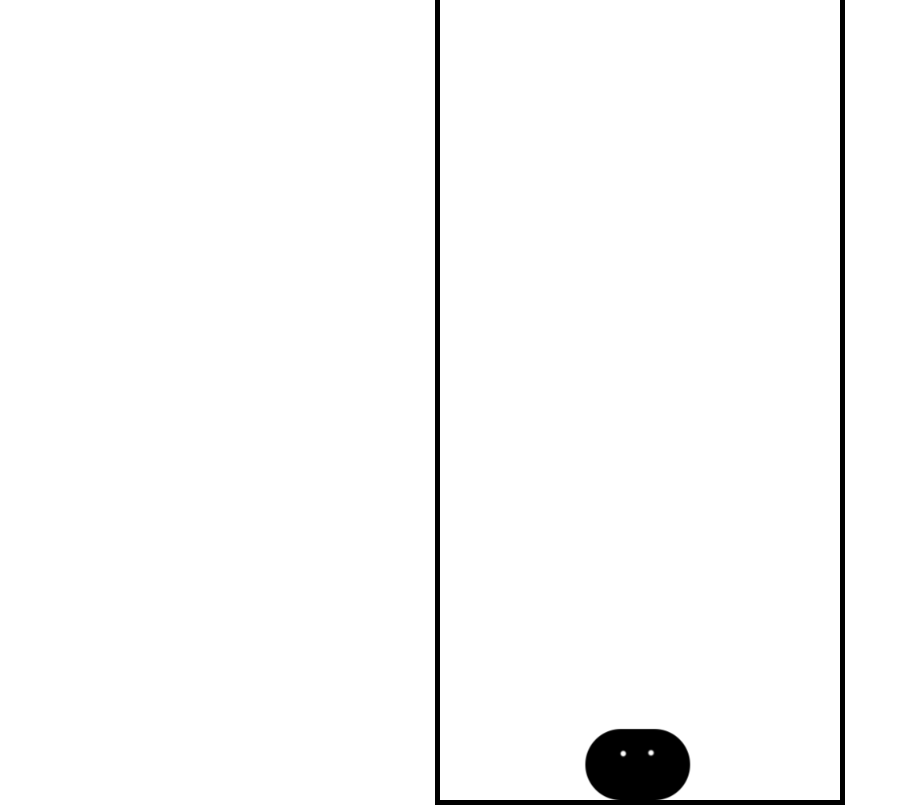
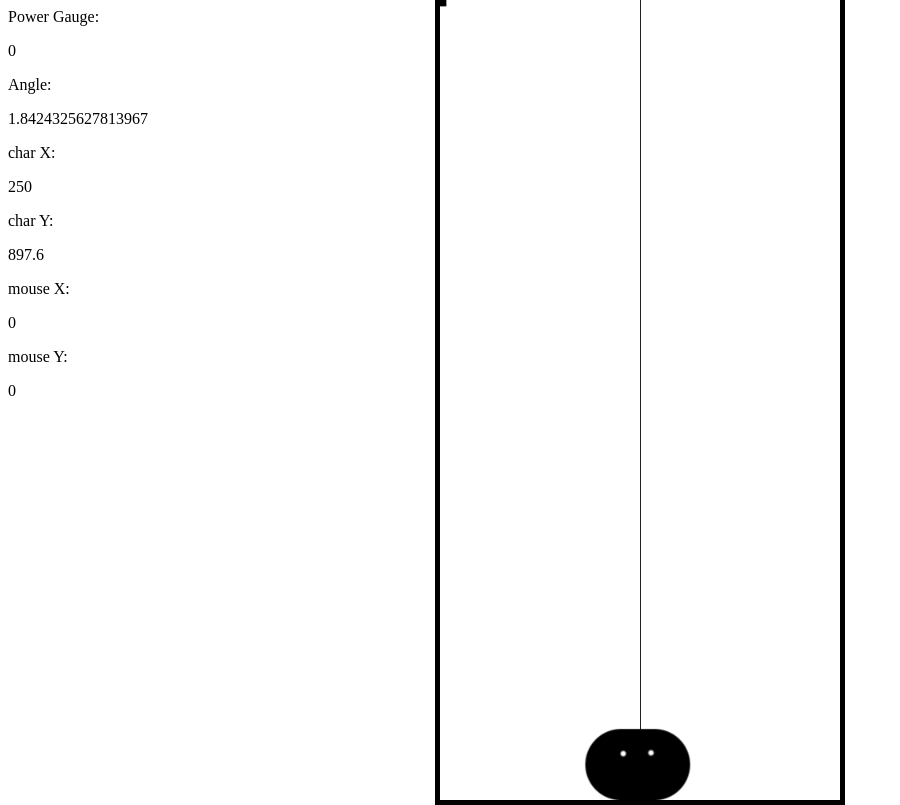
Before and after one commit to dmsadjt/slime-adventures, a plain HTML site: page index.html in a window 1280 px wide. Shown: the whole page, without its empty margins (0-900 px from the left). Drawn offline with Linux system fonts and the light colour scheme.

Commit message:
update sistem lompat
bikin sistem menghitung angle berdasarkan mouse

```diff
--- a/index.html
+++ b/index.html
@@ -8,9 +8,16 @@
     <title>Slime Adventures</title>
 </head>
 <body>
+    <div>
+        Power Gauge: <p id="powergauge"></p>
+        Angle: <p id="angle"></p>
+        char X: <p id="charx"></p>
+        char Y: <p id="chary"></p>
+        mouse X: <p id="mousex"></p>
+        mouse Y: <p id="mousey"></p>
+    </div>
+
     <canvas id="play-area"></canvas>
-
-    <img id='char' src="assets/char.png" alt="">
 
     <script type="module" src="/js/script.js"></script>
 </body>
--- a/js/input.js
+++ b/js/input.js
@@ -1,7 +1,10 @@
 export class InputHandler{
-    constructor(){
+    constructor(canvasRect, canvasScale){
         this.mousedown = false;
-        this.mousex = 0;
+        this.mousePos = {
+            x: 0,
+            y: 0
+        }
         window.addEventListener('mousedown', e => {
             this.mousedown = true;
         });
@@ -9,7 +12,10 @@ export class InputHandler{
             this.mousedown = false;
         });
         window.addEventListener('mousemove', e => {
-            this.mousex = e.clientX;
+            this.mousePos.x = (e.clientX - canvasRect.left) * canvasScale.x;
+            this.mousePos.y = (e.clientY - canvasRect.top) * canvasScale.y;
+            // this.mousePos.x = e.clientX
+            // this.mousePos.y = e.clientY
         });
     }
 }
--- a/js/player.js
+++ b/js/player.js
@@ -7,32 +7,50 @@ export class Player {
         this.height = this.spriteHeight;
         this.x = (this.game.width - this.spriteWidth)/2;
         this.y = this.game.height - this.spriteHeight;
+        // this.charx = this.x + this.width/2;
+        // this.chary = this.y + this.height/2;
         this.image = new Image();
         this.image.src = '../assets/char.png';
 
-        this.powery = 0; // power to jump (y axis)
-        this.powerx = 0;
-        this.strength = 5; // how much power increase per frame
+        this.power = 0; // power to jump (y axis)
+        this.strength = 1; // how much power increase per frame
         this.maxpower = 50; // maximum power can be
         this.vy = 0; // vertical velocity of character
-        this.vx = 0;
+        this.vx = 0; // horizontal velocity of character
         this.weight = 1.5; // gravity acceleration = 1, gravity force = 1 * weight
-        this.anglerad = 0;
-        this.groundFriction = 0.5;
+        this.anglerad = 45 * Math.PI / 180; // to which angle character will launch
+        this.groundFriction = 0.5; // what makes horizontal velocity stop
+
+        this.mousex = 0;
+        this.mousey = 0;
     }
-    update(press, mousex, canvasx){
+    update(press, mousePos){
         if(this.onGround()){
             if(press){
-                this.powery = Math.min(this.maxpower, this.powery+this.strength); // charge up power to jump
-                this.anglerad = Math.random() * Math.PI;
+                this.vx = 0;
+                this.vy = 0;
+                this.power = Math.min(this.maxpower, this.power+this.strength); // charge up power to jump
+
             } else {
-                this.vy = -this.powery * Math.sin(this.anglerad);
-                this.vx = this.powery * Math.cos(this.anglerad);
-                this.powery = 0; // reset charged power
-                this.anglerad = 0;
+                // sistem sudut pake jump king, cuman berdasarkan arah aja kanan-kiri-atas
+                // let dotprod = this.dotproduct(this.x + this.width/2 + 1, this.y + this.height/2, this.mousex, this.mousey);
+                // if(dotprod > -this.width/2 && dotprod < this.width/2){
+                //     this.anglerad = 2 * 45 * Math.PI / 180;;
+                // } else if(dotprod-this.width/2 < 0){
+                //     this.anglerad = 3 * 45 * Math.PI / 180;
+                // } else {
+                //     this.anglerad = 45 * Math.PI / 180;
+                // }
+
+                // sistem angle berdasarkan posisi mouse, character akan loncat ke arah mouse
+                this.anglerad = this.getangle(this.x + this.width/2 + 1, this.y + this.height/2, this.mousex, this.mousey);
+
+                this.vy = -this.power * Math.sin(this.anglerad);
+                this.vx = this.power * Math.cos(this.anglerad);
+                this.power = 0; // reset charged power
             }
         }
-        // console.log(Math.cos(this.anglerad));
+
 
         this.x += this.vx;
         this.y += this.vy;
@@ -48,54 +66,24 @@ export class Player {
             this.vy += this.weight; // vt = vo + gt
         } else {
             this.vy = 0; // when hit the ground, vertical velocity is 0
-            this.vx = Math.max(0, this.vx-this.groundFriction); // not working ?
+            // this.vx = Math.max(0, this.vx-this.groundFriction); // not working ?
         }
         if(this.y > this.game.height - this.height) this.y = this.game.height - this.height; // corrector ground if fps is not good
 
-
-        // // horizontal movement
-        // if(this.onGround()){
-        //     if(press){
-        //         this.powerx = 10; // charge up power to jump
-        //     } else {
-        //         if(this.isHitWallL() || this.isHitWallR()){
-        //             this.vx = -this.powerx;
-        //         } else {
-        //             this.vx = this.powerx;
-        //         }
-        //         this.powerx = 0; // reset charged power
-        //     }
-        // }
-        // this.x += this.vx;
-
-        // if(this.isHitWallL()){
-        //     this.vx = -this.vx;
-        // }
-        // if(this.isHitWallR()){
-        //     this.vx = -this.vx;
-        // }
-
-        // // vertical movement
-        // if(this.onGround()){
-        //     if(press){
-        //         this.powery = Math.min(this.maxpower, this.powery+this.strength); // charge up power to jump
-        //     } else {
-        //         this.vy = -this.powery; // changing power into vertical velocity (upward velocity is minus)
-        //         this.powery = 0; // reset charged power
-        //     }
-        // }
-        // this.y += this.vy; // change position based on velocity
-        // if(!this.onGround()){
-        //     this.vy += this.weight; // vt = vo + gt
-        // } else {
-        //     this.vy = 0; // when hit the ground, vertical velocity is 0
-        // }
-        // if(this.y > this.game.height - this.height) this.y = this.game.height - this.height; // corrector ground if fps is not good
-
+        this.mousex = mousePos.x;
+        this.mousey = mousePos.y;
+        document.getElementById("powergauge").innerHTML = this.power;
+        document.getElementById("angle").innerHTML = this.anglerad;
+        document.getElementById("charx").innerHTML = this.x + this.width/2;
+        document.getElementById("chary").innerHTML = this.y + this.height/2;
+        document.getElementById("mousex").innerHTML = this.mousex;
+        document.getElementById("mousey").innerHTML = this.mousey;
     }
 
     draw(context){
         context.drawImage(this.image, 0*this.spriteWidth, 0*this.spriteHeight, this.spriteWidth, this.spriteHeight,  this.x, this.y, this.width, this.height);
+        context.fillRect(this.x + this.width/2, 0, 1, this.game.height); // garis di tengah character
+        context.fillRect(this.mousex, this.mousey, 8, 8); // garis horizontal di posisi mouse
     }
     onGround(){
         return this.y >= this.game.height - this.height;
@@ -106,4 +94,17 @@ export class Player {
     isHitWallR(){
         return (this.x > this.game.width - this.spriteWidth);
     }
+    dotproduct(ax, ay, bx, by){
+        return ax*bx + ay*by;
+    }
+    vectorlen(x, y){
+        return Math.sqrt(x*x + y*y);
+    }
+    getangle(ax, ay, bx, by){
+        ax -= (this.x + this.width/2);
+        bx -= (this.x + this.width/2);
+        ay -= (this.y + this.height/2);
+        by -= (this.y + this.height/2);
+        return Math.acos(this.dotproduct(ax, ay, bx, by)/(this.vectorlen(ax, ay) * this.vectorlen(bx, by)));
+    }
 }
--- a/js/script.js
+++ b/js/script.js
@@ -6,24 +6,33 @@ window.addEventListener('load', function(){
     const ctx = canvas.getContext('2d');
     canvas.width = 500;
     canvas.height = 1000;
+    // var canvasPos = {
+    //     x: canvas.offsetLeft,
+    //     y: canvas.getBoundingClientRect().top
+    // };
+    var canvasRect = canvas.getBoundingClientRect();
 
     class Game {
-        constructor(width, height, canvasx){
+        constructor(width, height, canvasRect){
             this.width = width;
             this.height = height;
-            this.canvasx = canvasx;
+            this.canvasRect = canvasRect;
+            this.canvasScale = {
+                x: this.width / this.canvasRect.width,
+                y: this.height / this.canvasRect.height
+            }
             this.player = new Player(this);
-            this.input = new InputHandler();
+            this.input = new InputHandler(this.canvasRect, this.canvasScale);
         }
         update(){
-            this.player.update(this.input.mousedown, this.input.mousex, this.canvasx);
+            this.player.update(this.input.mousedown, this.input.mousePos);
         }
         draw(context){
             this.player.draw(context);
         }
     }
 
-    const game = new Game(canvas.width, canvas.height, canvas.getBoundingClientRect().left);
+    const game = new Game(canvas.width, canvas.height, canvasRect);
 
     console.log(game);
 
@@ -32,7 +41,6 @@ window.addEventListener('load', function(){
         game.update();
         game.draw(ctx);
         requestAnimationFrame(animate);
-
     }
     animate();
 });
```
Also changed, not shown: js/scriptscopy.js (deleted, +0 -72 lines).
